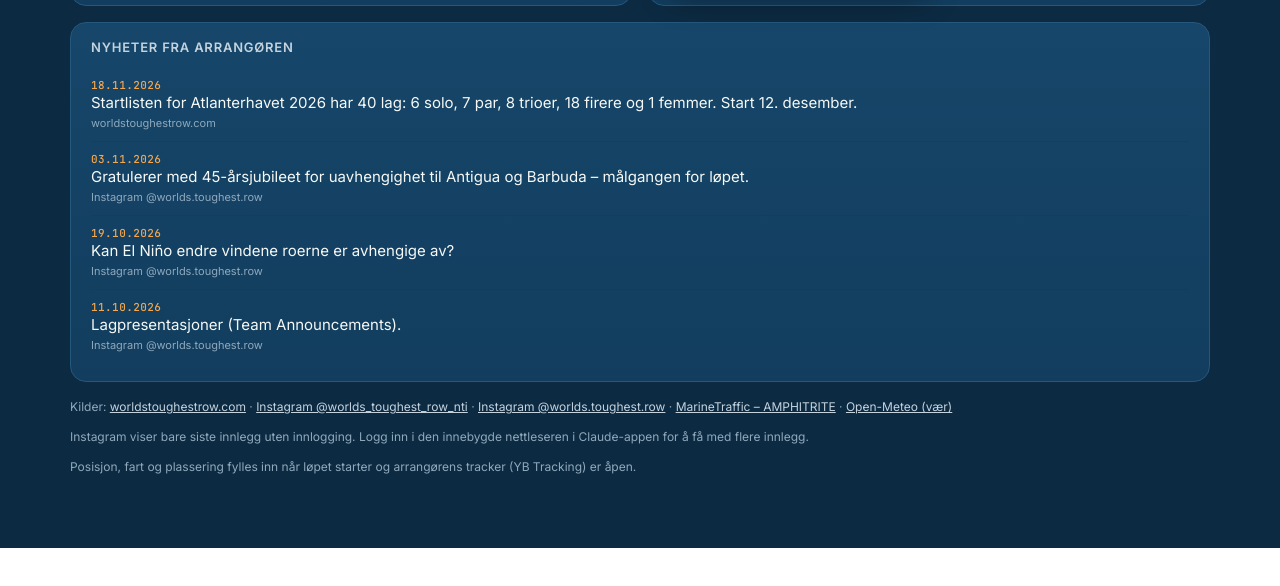
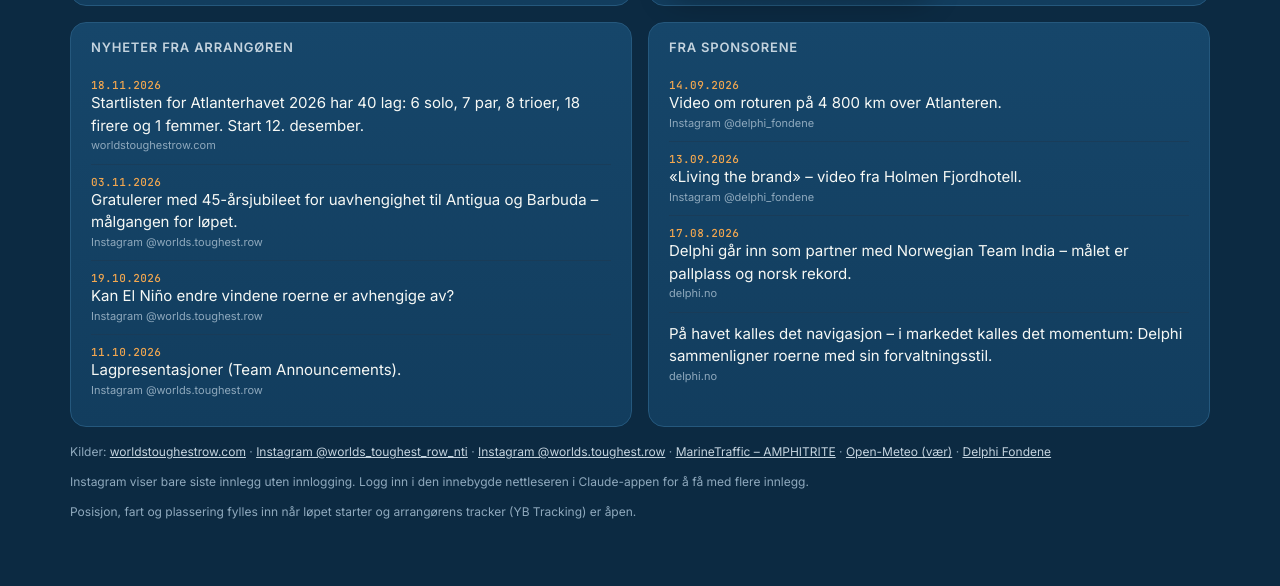
Before and after one commit to m-mellem-commits/nti-dashboard, a plain HTML site: page index.html in a window 1280 px wide. Shown: the part 1712-2298 px from the top of the page. Before the commit the page ends 2260 px from the top, so only its background shows below. Drawn offline with nearby package versions, Linux system fonts and the light colour scheme.

Commit message:
Legg til nyheter fra sponsorene (Delphi)
Co-Authored-By: Claude Opus 5.5 <noreply@anthropic.com>
Claude-Session: https://claude.ai/code/session_01GxKJwGi5WNmNNYVZ78h9Z1

```diff
--- a/data.json
+++ b/data.json
@@ -290,6 +290,32 @@
     "url": "https://www.instagram.com/worlds_toughest_row_nti/",
     "source": "Instagram-profil / LinkedIn"
    }
+  ],
+  "sponsor": [
+   {
+    "date": "2026-08-17",
+    "text": "Delphi går inn som partner med Norwegian Team India – målet er pallplass og norsk rekord.",
+    "url": "https://www.delphi.no/nyheter-innsikt/tema/investeringsfilosofi/fire-fedre-skal-ro-over-atlanteren--med-delphi-i-ryggen/",
+    "source": "delphi.no"
+   },
+   {
+    "date": null,
+    "text": "På havet kalles det navigasjon – i markedet kalles det momentum: Delphi sammenligner roerne med sin forvaltningsstil.",
+    "url": "https://www.delphi.no/nyheter-innsikt/tema/investeringsfilosofi/pa-havet-kalles-det-navigasjon.-i-markedet-kalles-det-momentum/",
+    "source": "delphi.no"
+   },
+   {
+    "date": "2026-09-14",
+    "text": "Video om roturen på 4 800 km over Atlanteren.",
+    "url": "https://www.instagram.com/delphi_fondene/reel/DdRT0ZOtKkn/",
+    "source": "Instagram @delphi_fondene"
+   },
+   {
+    "date": "2026-09-13",
+    "text": "«Living the brand» – video fra Holmen Fjordhotell.",
+    "url": "https://www.instagram.com/delphi_fondene/reel/DdOpBQ_t5re/",
+    "source": "Instagram @delphi_fondene"
+   }
   ]
  },
  "notes": [
--- a/index.html
+++ b/index.html
@@ -303,6 +303,32 @@
     "url": "https://www.instagram.com/worlds_toughest_row_nti/",
     "source": "Instagram-profil / LinkedIn"
    }
+  ],
+  "sponsor": [
+   {
+    "date": "2026-08-17",
+    "text": "Delphi går inn som partner med Norwegian Team India – målet er pallplass og norsk rekord.",
+    "url": "https://www.delphi.no/nyheter-innsikt/tema/investeringsfilosofi/fire-fedre-skal-ro-over-atlanteren--med-delphi-i-ryggen/",
+    "source": "delphi.no"
+   },
+   {
+    "date": null,
+    "text": "På havet kalles det navigasjon – i markedet kalles det momentum: Delphi sammenligner roerne med sin forvaltningsstil.",
+    "url": "https://www.delphi.no/nyheter-innsikt/tema/investeringsfilosofi/pa-havet-kalles-det-navigasjon.-i-markedet-kalles-det-momentum/",
+    "source": "delphi.no"
+   },
+   {
+    "date": "2026-09-14",
+    "text": "Video om roturen på 4 800 km over Atlanteren.",
+    "url": "https://www.instagram.com/delphi_fondene/reel/DdRT0ZOtKkn/",
+    "source": "Instagram @delphi_fondene"
+   },
+   {
+    "date": "2026-09-13",
+    "text": "«Living the brand» – video fra Holmen Fjordhotell.",
+    "url": "https://www.instagram.com/delphi_fondene/reel/DdOpBQ_t5re/",
+    "source": "Instagram @delphi_fondene"
+   }
   ]
  },
  "notes": [
@@ -521,9 +547,15 @@
     </div>
   </section>
 
-  <section class="card" style="margin-bottom:16px">
-    <h2>Nyheter fra arrangøren</h2>
-    <ul class="news" id="newsOrg"></ul>
+  <section class="grid2b">
+    <div class="card">
+      <h2>Nyheter fra arrangøren</h2>
+      <ul class="news" id="newsOrg"></ul>
+    </div>
+    <div class="card">
+      <h2>Fra sponsorene</h2>
+      <ul class="news" id="newsSponsor"></ul>
+    </div>
   </section>
 
   <footer id="foot"></footer>
@@ -649,10 +681,11 @@ function render(D){
   renderIg(D.latestPost);
   renderNews(el('newsTeam'), D.news.team);
   renderNews(el('newsOrg'), D.news.organizer);
+  renderNews(el('newsSponsor'), D.news.sponsor);
 
   // Footer
   const ft = el('foot'); ft.innerHTML='';
-  const srcs = [['worldstoughestrow.com','https://www.worldstoughestrow.com/'],['Instagram @worlds_toughest_row_nti','https://www.instagram.com/worlds_toughest_row_nti/'],['Instagram @worlds.toughest.row','https://www.instagram.com/worlds.toughest.row/'],['MarineTraffic – AMPHITRITE','https://www.marinetraffic.com/en/ais/details/ships/shipid:7200960'],['Open-Meteo (vær)','https://open-meteo.com/']];
+  const srcs = [['worldstoughestrow.com','https://www.worldstoughestrow.com/'],['Instagram @worlds_toughest_row_nti','https://www.instagram.com/worlds_toughest_row_nti/'],['Instagram @worlds.toughest.row','https://www.instagram.com/worlds.toughest.row/'],['MarineTraffic – AMPHITRITE','https://www.marinetraffic.com/en/ais/details/ships/shipid:7200960'],['Open-Meteo (vær)','https://open-meteo.com/'],['Delphi Fondene','https://www.delphi.no/']];
   if(D.race.trackerUrl) srcs.unshift(['Offisiell tracker (YB)', D.race.trackerUrl]);
   const p=document.createElement('p'); p.append('Kilder: ');
   srcs.forEach(([n,u],i)=>{const a=document.createElement('a');a.href=u;a.target='_blank';a.rel='noopener';a.textContent=n;p.append(a); if(i<srcs.length-1)p.append(' · ');});
```
